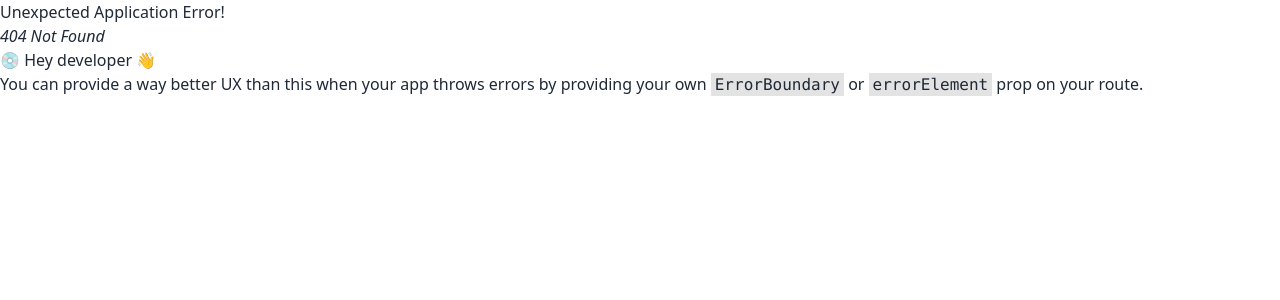
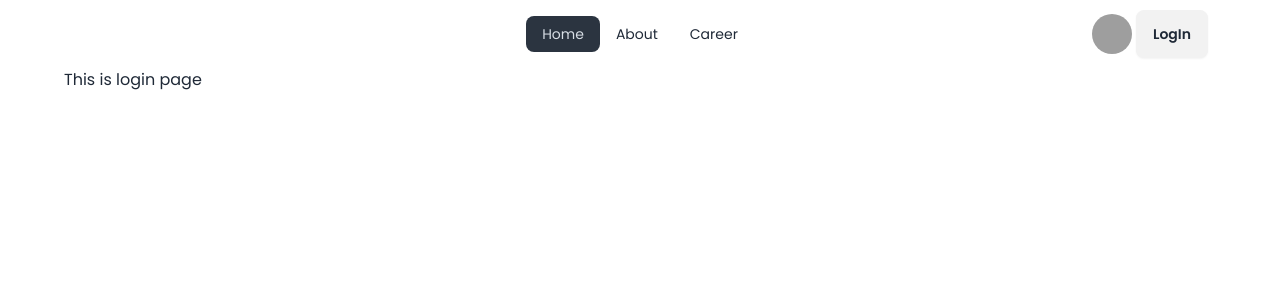
Before and after one commit to Asadulla56/bulid-dragon-news, a React (Vite) app: page /login in a window 1280 px wide. Before the commit this address had no page. Shown: the top 300 px of the page. Built offline with nearby package versions, Linux system fonts and the light colour scheme; grey boxes are pictures that could not be loaded.

Commit message:
Bulid in the login page

```diff
--- /dev/null
+++ b/src/pages/Login/Login.jsx
@@ -0,0 +1,12 @@
+import Navber from "../Shared/Navbar/Navber";
+
+const Login = () => {
+    return (
+        <div>
+            <Navber></Navber>
+            <h2 className="tect-3xl">This is login page</h2>
+        </div>
+    );
+};
+
+export default Login;
--- a/src/pages/Shared/Navbar/Navber.jsx
+++ b/src/pages/Shared/Navbar/Navber.jsx
@@ -58,7 +58,7 @@
             />
           </div>
         </div>
-        <Link>
+        <Link to='/login'>
           <button className="btn">LogIn</button>
         </Link>
       </div>
--- a/src/routes/Routes.jsx
+++ b/src/routes/Routes.jsx
@@ -1,6 +1,7 @@
 import { createBrowserRouter } from "react-router-dom";
 import Root from "../layout/Root";
 import Home from "../pages/Home/Home";
+import Login from "../pages/Login/Login";
 
 
 const routes = createBrowserRouter([
@@ -11,6 +12,10 @@
             {
                 path: '/',
                 element: <Home></Home>
+            },
+            {
+                path: '/login',
+                element: <Login></Login>
             }
         ]
     }
```
